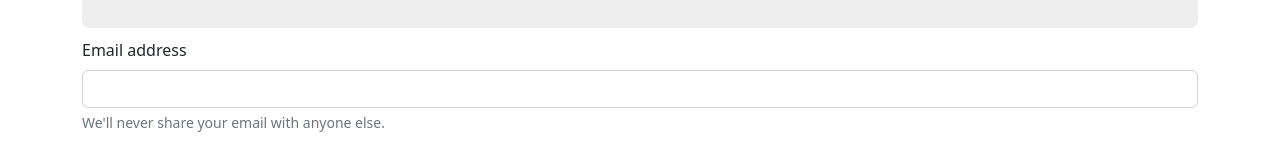
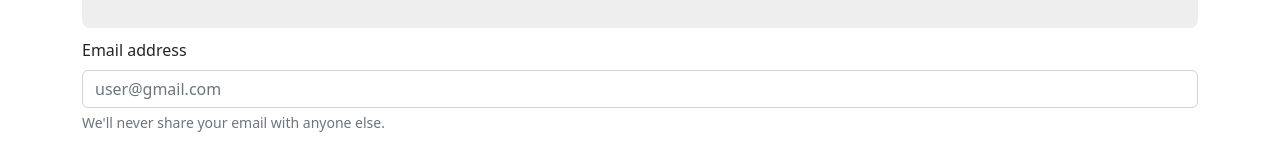
Before and after one commit to ttqureshi/Coffee-Lover-Project, a plain HTML site: page signin.html in a window 1280 px wide. Shown: the part 265-418 px from the top of the page. Drawn offline with nearby package versions, Linux system fonts and the light colour scheme.

Commit message:
Update signin page

```diff
--- a/signin.html
+++ b/signin.html
@@ -41,7 +41,7 @@
             <div class="mb-3">
                 <label for="exampleInputEmail1" class="form-label" style="font-weight: 500; padding-top: 10px;">Email
                     address</label>
-                <input type="email" class="form-control" id="exampleInputEmail1" aria-describedby="emailHelp">
+                <input type="email" class="form-control" id="exampleInputEmail1" aria-describedby="emailHelp" placeholder="user@gmail.com">
                 <div id="emailHelp" class="form-text">We'll never share your email with anyone else.</div>
             </div>
             <div class="mb-3">
```
